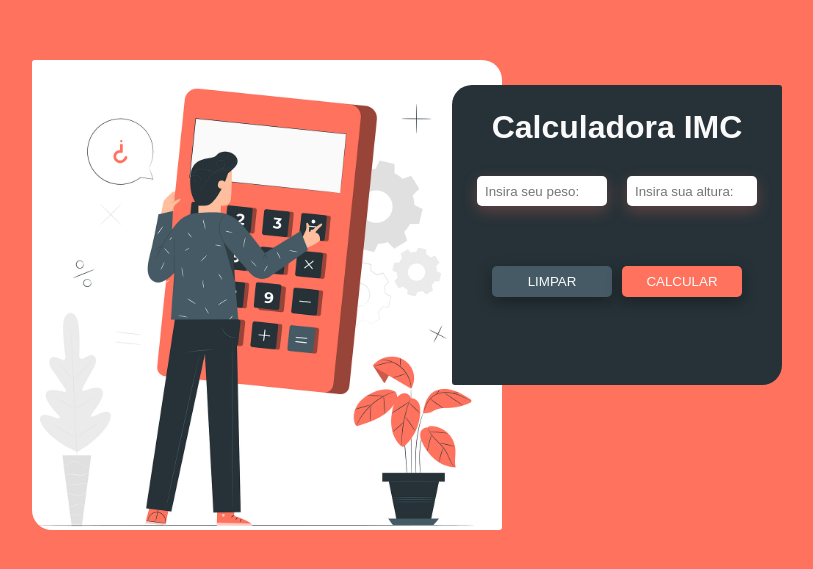
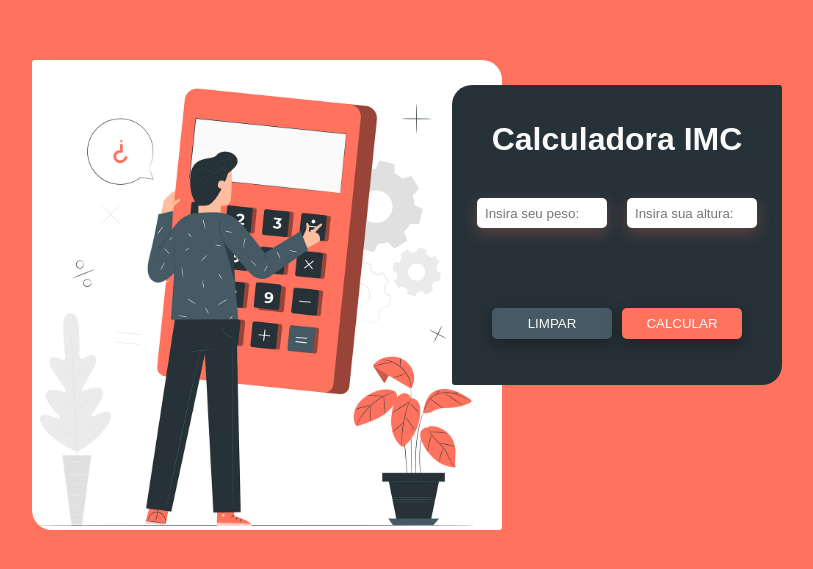
Before and after one commit to lisamignot/imc_calculator-react, a React (Vite) app: page / in a window 1280 px wide. Shown: the part 105-674 px from the top of the page, without its empty margins (233-1046 px from the left). Built offline with nearby package versions, Linux system fonts and the light colour scheme.

Commit message:
style: ajustes em .css

```diff
--- a/src/components/Calculadora/Calculadora.module.css
+++ b/src/components/Calculadora/Calculadora.module.css
@@ -15,6 +15,10 @@
     color: var(--corTexto);
 }
 
+.calcTitulo {
+    margin-top: 12px;
+}
+
 .calcInput {
     display: flex;
     gap: 20px;
@@ -24,7 +28,7 @@
     width: 130px;
     height: 30px;
     padding: 8px;
-    margin: 30px 0;
+    margin: 40px 0;
     border-radius: 5px;
     border: none;
     box-shadow: #ff715e48 0px 5px 15px;
@@ -53,7 +57,7 @@
     }
 }
 .btn {
-    margin-top: 30px;
+    margin-top: 40px;
 }
 .resultadoBtn {
     width: 120px;
```
